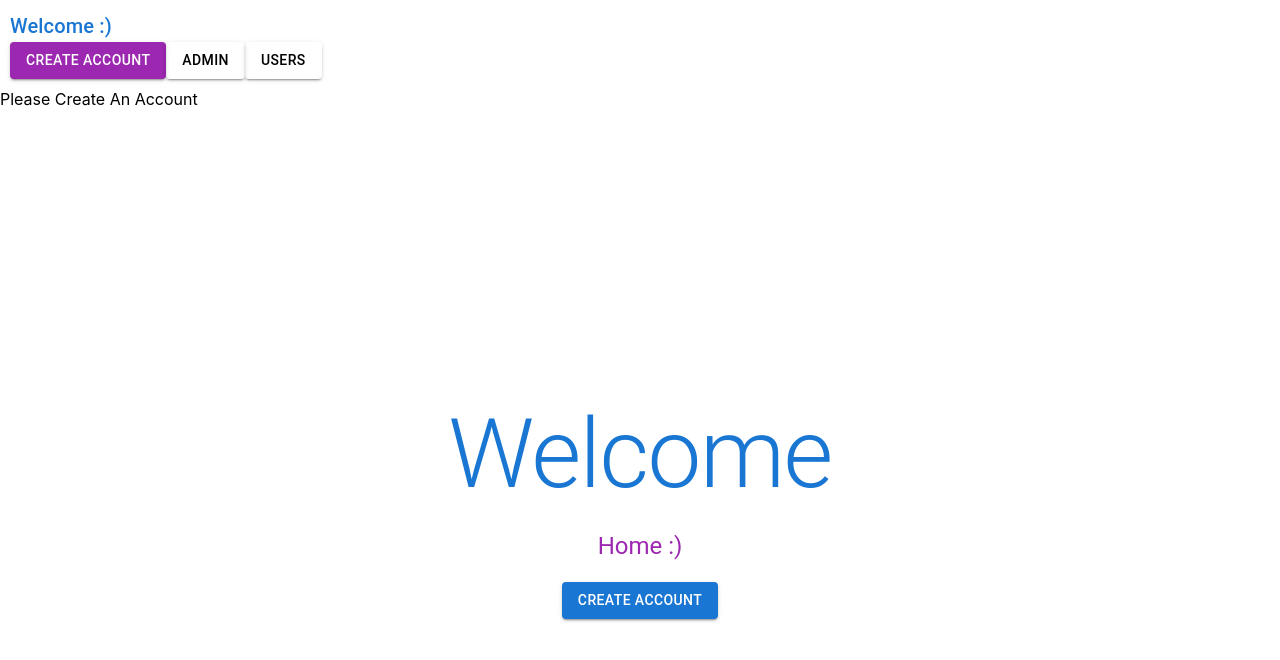
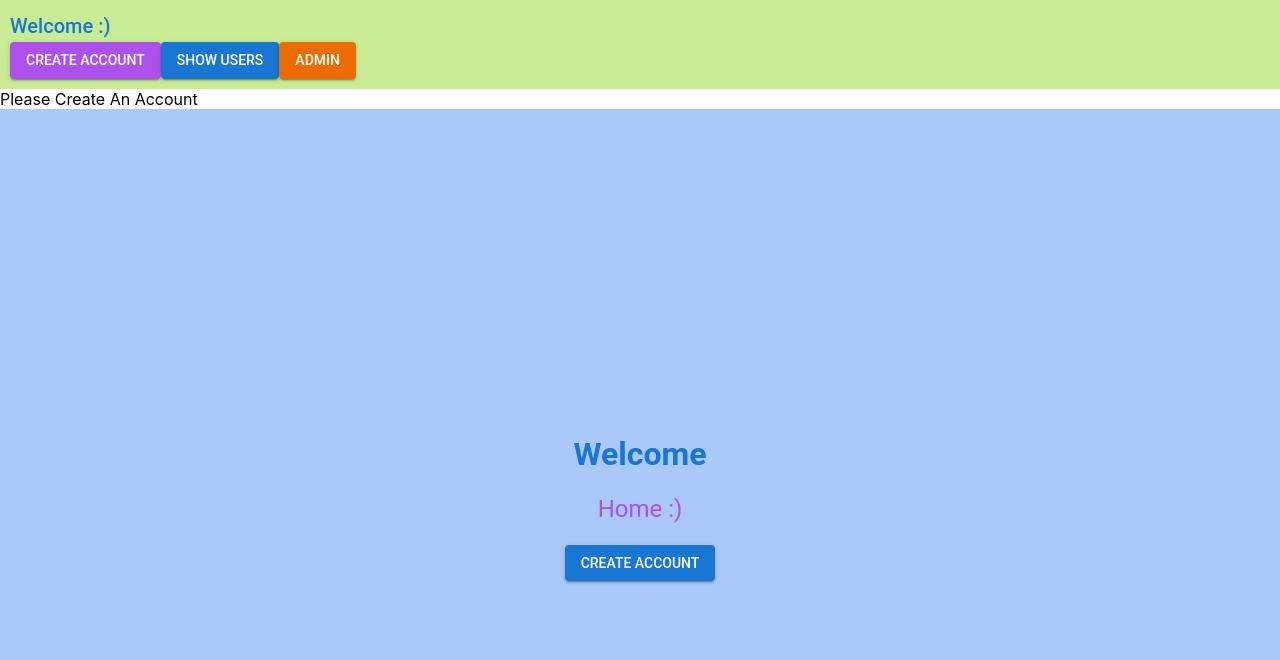
Before and after one commit to runtime/zealthy-app, a React (Create React App) app: page / in a window 1280 px wide. Shown: the top 660 px of the page. Built offline with nearby package versions, Linux system fonts and the light colour scheme.

Commit message:
re-implemented materialtheme and added to app.js and a few components

```diff
--- a/src/App.js
+++ b/src/App.js
@@ -10,9 +10,11 @@ import Home from './components/Home';
 import Complete from './components/Complete';
 import Breadcrumbs from './components/Breadcrumbs';
 import Header from './components/Header';
+import MaterialTheme from './styles/MaterialTheme';
 
 const App = () => {
   return (
+      <MaterialTheme>
       <ContextProvider>
         <Router>
           <Header />
@@ -30,6 +32,7 @@ const App = () => {
           </Routes>
         </Router>
       </ContextProvider>
+      </MaterialTheme>
   );
 };
 
--- a/src/components/Header.js
+++ b/src/components/Header.js
@@ -20,17 +20,18 @@ const Header = () => {
     // if there is a currentUser we do not want to change the config or create an account
     if (currentUser.email ==='') {
         content = (
-            <div style={{backgroundColor: theme.palette.background.default}}>
+            <div>
 
                 <Button variant="contained" color="secondary" onClick={() => navigate('/create-account')}>
                     CREATE ACCOUNT
                 </Button>
 
-                <Button variant="contained" color="grey" onClick={() => navigate('/admin')}>
+                <Button variant="contained" color="primary" onClick={() => navigate('/users')}>
+                    SHOW USERS
+                </Button>
+
+                <Button variant="contained" color="warning" onClick={() => navigate('/admin')}>
                     ADMIN
-                </Button>
-                <Button variant="contained" color="grey" onClick={() => navigate('/users')}>
-                    USERS
                 </Button>
 
 
@@ -38,9 +39,9 @@ const Header = () => {
         );
     } else {
         content = (
-            <div style={{backgroundColor: theme.palette.background.default}}>
-                <h3 style={{color: theme.palette.primary.main}}>{currentUser.email}!</h3>
-                <Button variant="contained" color="grey" onClick={() => navigate('/users')}>
+            <div>
+                <h3 style={{color: theme.palette.secondary.main}}>{currentUser.email}!</h3>
+                <Button variant="contained" color="primary" onClick={() => navigate('/users')}>
                     SHOW USERS
                 </Button>
             </div>
@@ -48,7 +49,7 @@ const Header = () => {
     }
 
     return (
-        <Box sx={{ flexGrow: 1, backgroundColor: theme.palette.background.default, padding: '10px' }}>
+        <Box sx={{ flexGrow: 1, backgroundColor: theme.palette.background.alternate, padding: '10px' }}>
             <Typography variant="h6" style={{color: theme.palette.primary.main}}>Welcome :)</Typography>
             {content}
         </Box>
--- a/src/context/ContextProvider.js
+++ b/src/context/ContextProvider.js
@@ -22,9 +22,7 @@ const ContextProvider = ({ children }) => {
     // ]);
     const [adminConfig, setAdminConfig] = useState([
         ['AddressForm'],
-
         ['AboutForm', 'BirthdatePicker'],
-        ['AddressForm'],
     ]);
 
     const [completeComponents, setCompleteComponents] = useState([]);
--- a/src/styles/MaterialTheme.js
+++ b/src/styles/MaterialTheme.js
@@ -4,8 +4,21 @@ import { ThemeProvider, createTheme } from '@mui/material/styles';
 const theme = createTheme({
     palette: {
         primary: { main: '#1976d2' },
-        secondary: { main: '#ff4081' },
-        background: { default: '#f4f6f8' },
+        secondary: { main: '#ae50ec' },
+        background: {
+            default: '#abc8fa',
+            alternate: '#c7ec94'},
+        button: {
+            warning: '#f50057',
+            success: '#4caf50',
+            info: '#2196f3',
+            error: '#f44336',
+            primary: '#1976d2',
+            secondary: '#ae50ec',
+            default: '#64a1fb',
+            alternate: '#c7ec94',
+
+        }
     },
     typography: {
         fontFamily: 'Roboto, Arial, sans-serif',
```
